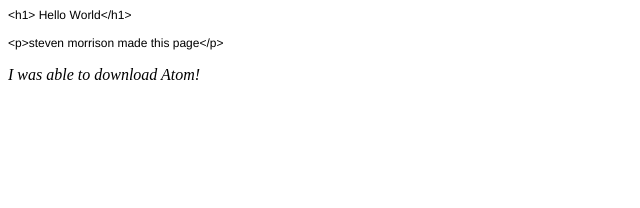
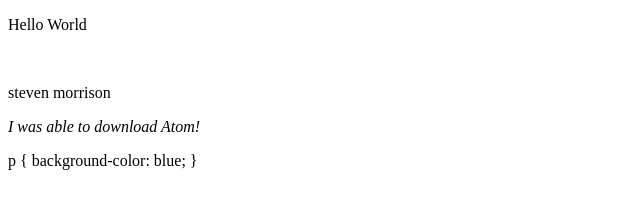
Before and after one commit to loloross/Lolo, a plain HTML site: page index.html in a window 1280 px wide. Shown: the whole page, without its empty margins (0-640 px from the left). Drawn offline with Linux system fonts and the light colour scheme.

Commit message:
Update index.html

```diff
--- a/index.html
+++ b/index.html
@@ -7,15 +7,18 @@
   <meta name="Generator" content="Cocoa HTML Writer">
   <meta name="CocoaVersion" content="1561.61">
   <style type="text/css">
+  <link rel="stylesheet" href="styles.css" />
     p.p1 {margin: 0.0px 0.0px 0.0px 0.0px; line-height: 14.0px; font: 12.0px Helvetica; color: #000000; -webkit-text-stroke: #000000}
     span.s1 {font-kerning: none}
   </style>
 </head>
 <body>
-<p class="p1"><span class="s1">&lt;h1&gt; Hello World&lt;/h1&gt;</span></p>
-<p class="p1"><span class="s1"><br>
-</span></p>
-<p class="p1"><span class="s1">&lt;p&gt;steven morrison made this page&lt;/p&gt;</span></p>
+<p>Hello World</p>
+<br>
+<p>steven morrison</p>
 </body>
 <p> <em> I was able to download Atom!</em></p>
 </html>
+p {
+  background-color: blue;
+}
```
